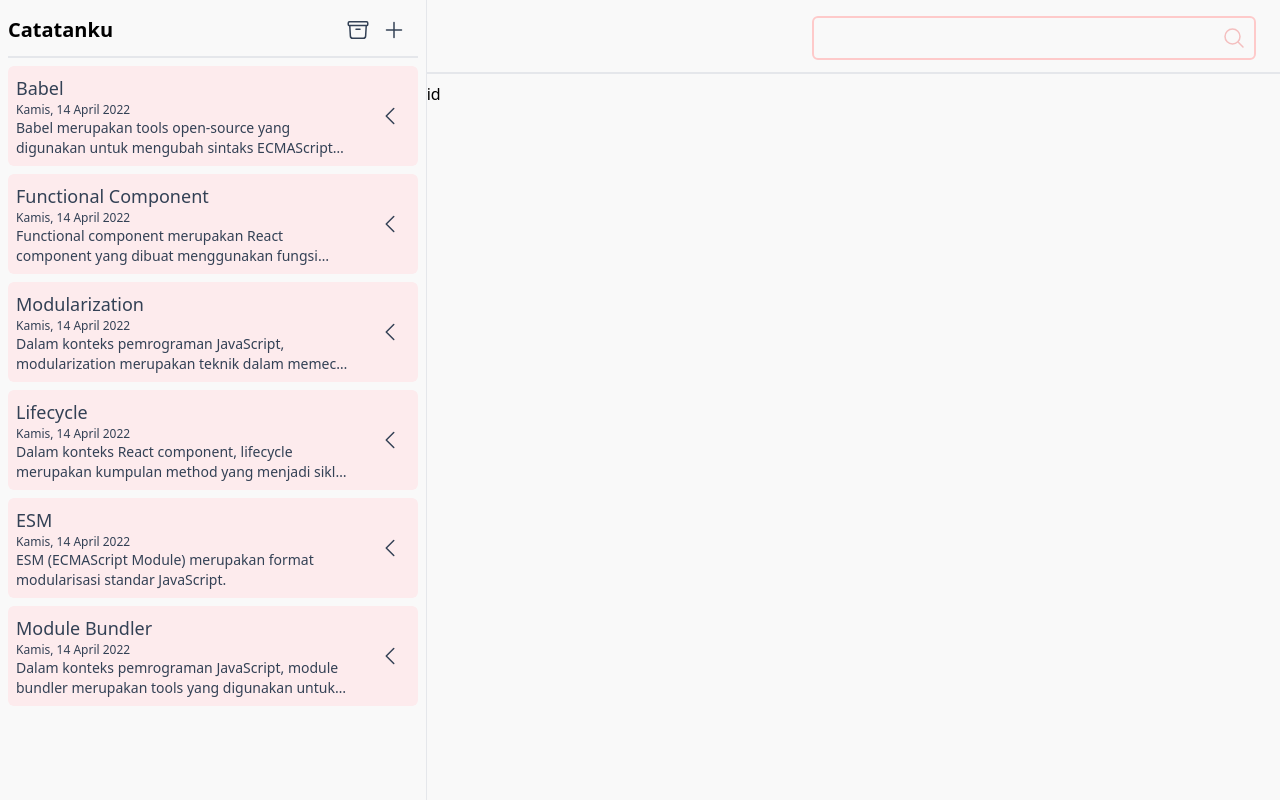
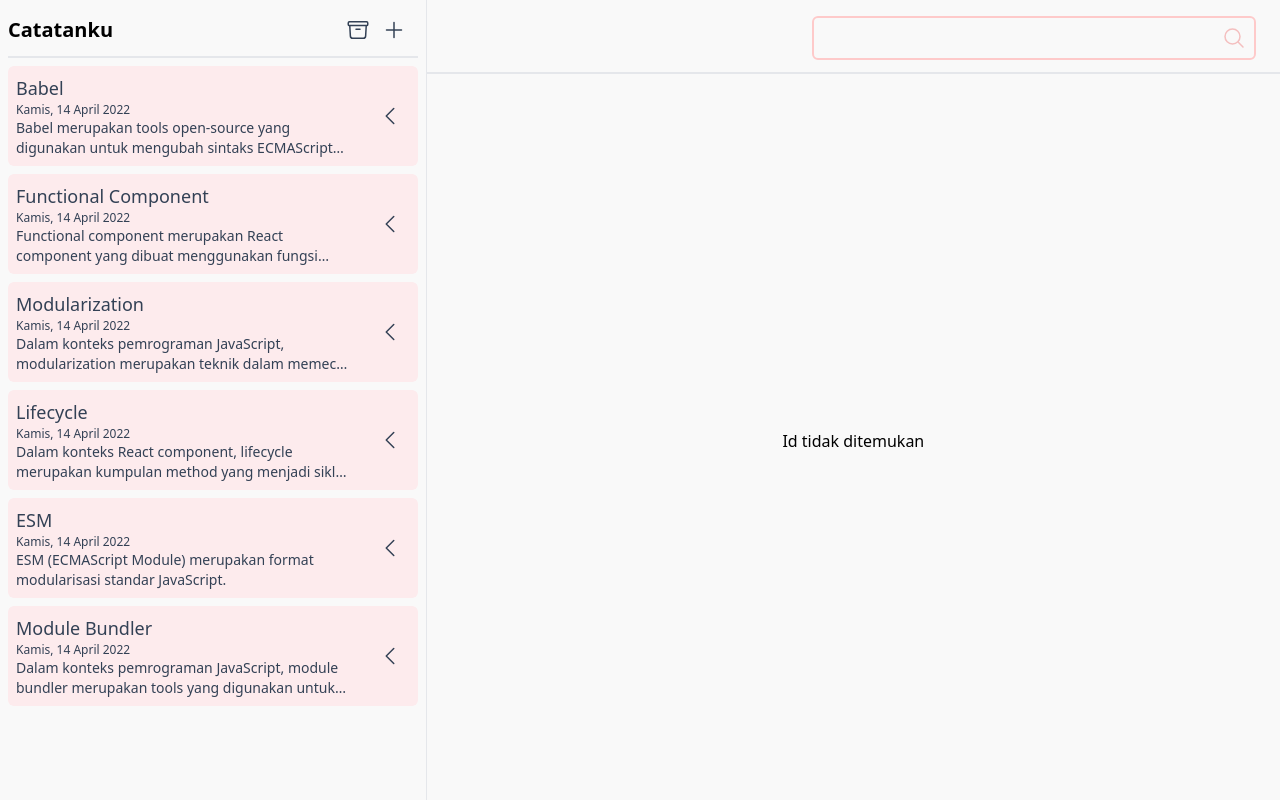
Before and after one commit to yuandahanif/chat-note, a React (Vite) app: page /note/1 in a window 1280 px wide. Built offline with nearby package versions, Linux system fonts and the light colour scheme.

Commit message:
feat: :sparkles: detail page

```diff
--- a/src/contexts/note.context.ts
+++ b/src/contexts/note.context.ts
@@ -13,6 +13,7 @@ const NoteContext = createContext<{
   editNote: (id: string, title: string, body: string) => void;
   deleteNote: (id: string) => void;
   toggleArchiveNote: (id: string) => void;
+  getNote: (id: string) => note | undefined;
 }>({
   notes: [],
   addNotes: function (title: string, body: string): void {
@@ -27,6 +28,9 @@ const NoteContext = createContext<{
   toggleArchiveNote: function (id: string): void {
     throw new Error("Function not implemented.");
   },
+  getNote: function (id: string): note {
+    throw new Error("Function not implemented.");
+  },
 });
 
 export default NoteContext;
--- a/src/main.tsx
+++ b/src/main.tsx
@@ -10,6 +10,10 @@ import router from "./routes/route";
 
 const Main: React.FC = () => {
   const [notes, setNotes] = useState(initNotes);
+
+  const getNote = (id: string) => {
+    return notes.find((note) => note.id === id);
+  };
 
   const addNotes = (title: string, body: string) =>
     setNotes((notes) => {
@@ -59,7 +63,14 @@ const Main: React.FC = () => {
 
   return (
     <NoteContext.Provider
-      value={{ notes, addNotes, deleteNote, editNote, toggleArchiveNote }}
+      value={{
+        notes,
+        addNotes,
+        deleteNote,
+        editNote,
+        toggleArchiveNote,
+        getNote,
+      }}
     >
       <RouterProvider router={router} />
     </NoteContext.Provider>
--- /dev/null
+++ b/src/pages/note/detail.tsx
@@ -0,0 +1,34 @@
+import { useContext, useMemo } from "react";
+import { useParams } from "react-router-dom";
+import DetailNoteCard from "../../components/card/detail_note";
+import NoteContext from "../../contexts/note.context";
+
+const DetailNote = () => {
+  let { id } = useParams();
+  const { getNote } = useContext(NoteContext);
+
+  const detailMemo = useMemo(() => {
+    if (id) {
+      return getNote(id);
+    }
+    return undefined;
+  }, [id]);
+
+  return (
+    <div className="flex h-full">
+      {detailMemo ? (
+        <DetailNoteCard
+          title={detailMemo.title}
+          createdAt={detailMemo.createdAt}
+          body={detailMemo.body}
+        />
+      ) : (
+        <div className="flex h-auto w-full items-center justify-center">
+          <span>Id tidak ditemukan</span>
+        </div>
+      )}
+    </div>
+  );
+};
+
+export default DetailNote;
--- a/src/routes/route.tsx
+++ b/src/routes/route.tsx
@@ -3,6 +3,7 @@ import App from "../App";
 import Error404Page from "../pages/404";
 import AddNote from "../pages/add/add";
 import Landing from "../pages/landing/landing";
+import DetailNote from "../pages/note/detail";
 
 const router = createBrowserRouter([
   {
@@ -26,7 +27,7 @@ const router = createBrowserRouter([
         ),
       },
       { path: "/note/add", element: <AddNote /> },
-      { path: "/note/:id", element: <div>id</div> },
+      { path: "/note/:id", element: <DetailNote /> },
     ],
   },
 ]);
```
Also changed, not shown: src/App.tsx (+0 -8 lines).
